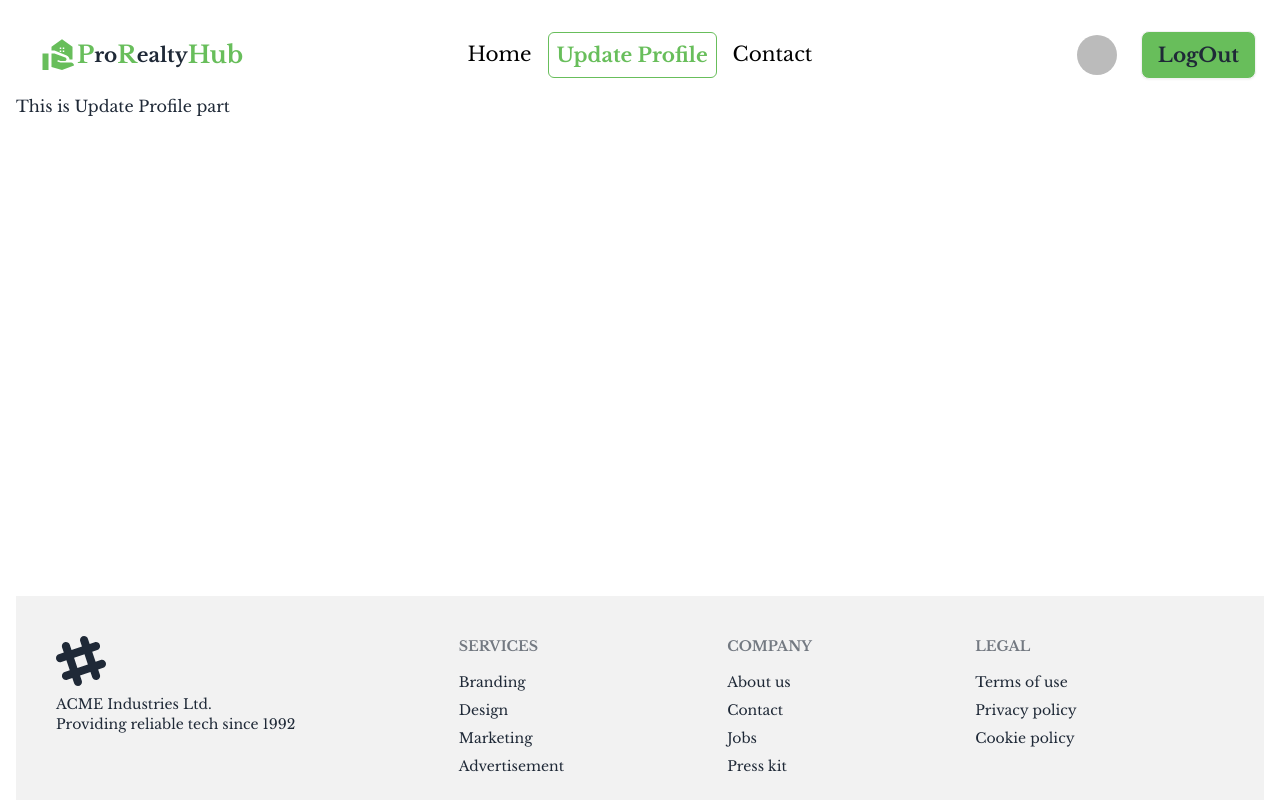
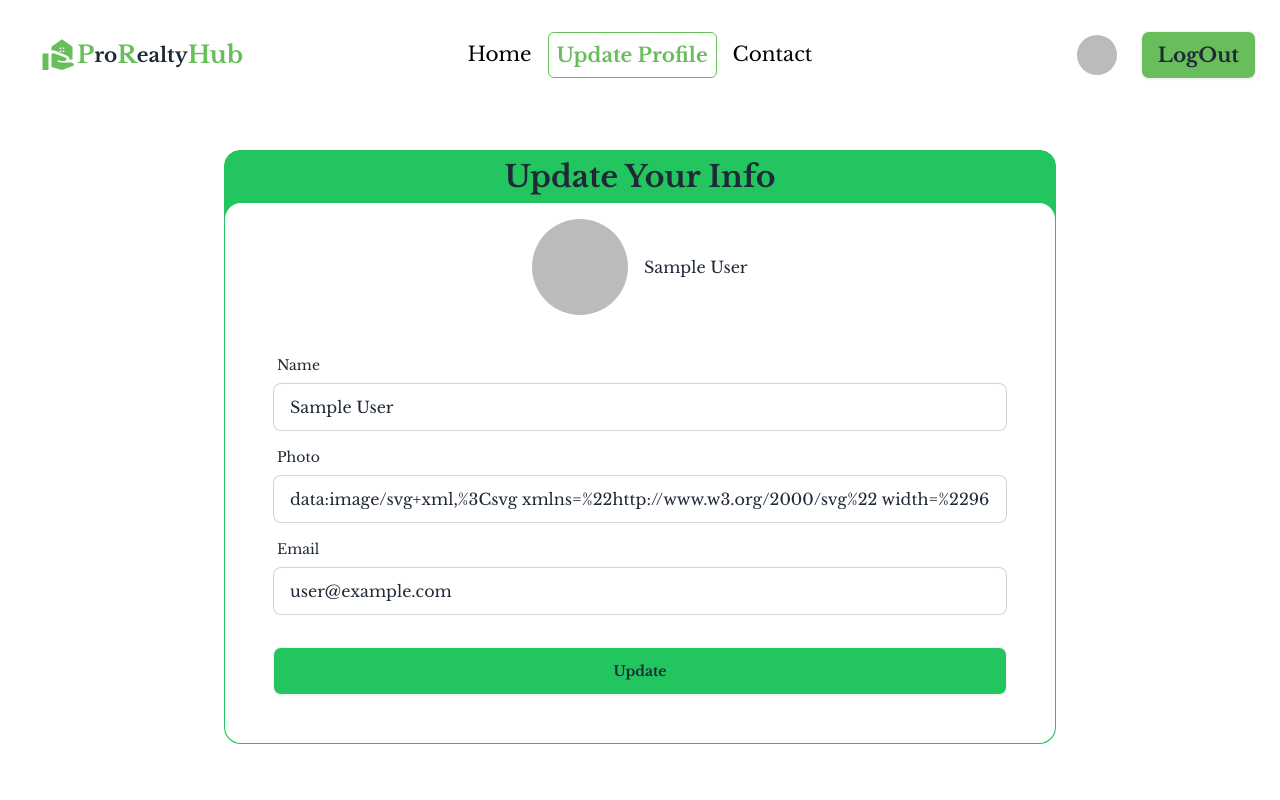
Before and after one commit to Ahmedturaj/pro-realty-hub, a React (Vite) app: page /update in a window 1280 px wide. Shown: the top 800 px of the page. Built offline with nearby package versions, Linux system fonts and the light colour scheme; no server answers; sample sign-in values are in the browser's storage.

Commit message:
added update profile routes

```diff
--- a/package.json
+++ b/package.json
@@ -10,6 +10,7 @@
     "preview": "vite preview"
   },
   "dependencies": {
+    "animate.css": "^4.1.1",
     "aos": "^3.0.0-beta.6",
     "firebase": "^10.10.0",
     "localforage": "^1.10.0",
--- a/src/pages/Shared/Navbar/Navbar.jsx
+++ b/src/pages/Shared/Navbar/Navbar.jsx
@@ -33,12 +33,12 @@ const Navbar = () => {
 
             <div className="navbar-end">
                 {
-                    user ?
+                    user &&
                         <div tabIndex={0} role="button" className="btn btn-ghost btn-circle avatar mr-5">
                             <div className="w-10 rounded-full">
-                                <img alt={`picture of ${user.displayName}`} src={user.photoURL} title={user.displayName} />
+                                <img alt={`picture of ${user.displayName}`} src={user.photoURL?user.photoURL:'https://i.ibb.co/Y36ZBDD/blank-avatar-photo-place-holder-600nw-1095249842.jpg'} title={user.displayName} />
                             </div>
-                        </div> : ''
+                        </div>
                 }
                 {
                     user ? <>
--- a/src/pages/UpdateProfile/UpdateProfile.jsx
+++ b/src/pages/UpdateProfile/UpdateProfile.jsx
@@ -1,10 +1,67 @@
+import { useContext } from "react";
 import PageTitle from "../../components/PageTitle/PageTitle";
+import { AuthContext } from "../../Provider/AuthProvider/AuthProvider";
+import { updateProfile } from "firebase/auth";
+import auth from "../../Firebase/Firebase.config.init";
+import { ToastContainer, toast } from 'react-toastify';
+import 'react-toastify/dist/ReactToastify.css';
+import 'animate.css';
+const UpdateProfile = () => {
+    const { user, setUser} = useContext(AuthContext);
 
-const UpdateProfile = () => {
+    const handleUpdateProfile = (e) => {
+
+        const name = e.target.name.value;
+        const photo = e.target.photo.value;
+        updateProfile(auth.currentUser, {
+            displayName: name,
+            photoURL: photo
+        })
+            .then(() => {
+                setUser(auth.currentUser);
+                toast.success('Your profile has been update successfully.')
+            })
+            .catch(error => {
+                console.log(error.message);
+            });
+    }
+
     return (
-    <div>
-           <PageTitle title={'UpdateProfile'}></PageTitle>
-            This is Update Profile part
+        <div className="w-4/6 mx-auto border mt-14 border-green-500 rounded-2xl bg-green-500">
+            <PageTitle title={'Update Profile'} />
+            <div className="w-full">
+                <h1 className="text-center text-3xl font-bold py-2">Update Your Info</h1>
+                <div className="card shrink-0 w-full p-4 bg-base-100">
+                    <div className="flex items-center justify-center gap-4">
+                        <img className="rounded-full animate__animated animate__backInDown animate__slow	2s" src={user&&user.photoURL} alt="" />
+                        <p className="animate__animated animate__bounce animate__backInLeft animate__delay-1s animate__slow	2s">{user&&user.displayName}</p>
+                    </div>
+                    <form onSubmit={handleUpdateProfile} className="card-body w-full">
+                        <div className="form-control">
+                            <label className="label">
+                                <span className="label-text">Name</span>
+                            </label>
+                            <input type="text" defaultValue={user.displayName} placeholder="Name" name="name" className="input input-bordered w-full" />
+                        </div>
+                        <div className="form-control">
+                            <label className="label">
+                                <span className="label-text">Photo</span>
+                            </label>
+                            <input type="url" defaultValue={user.photoURL} placeholder="Photo" name="photo" className="input input-bordered w-full" />
+                        </div>
+                        <div className="form-control">
+                            <label className="label">
+                                <span className="label-text">Email</span>
+                            </label>
+                            <input type="email" placeholder="Email" defaultValue={user.email} name="email" className="input input-bordered" readOnly />
+                        </div>
+                        <div className="form-control mt-6">
+                            <button className="btn bg-green-500">Update</button>
+                        </div>
+                    </form>
+                </div>
+            </div>
+            <ToastContainer></ToastContainer>
         </div>
     );
 };
```
Also changed, not shown: 1 other file (tests, documents, lock files or other folders).
